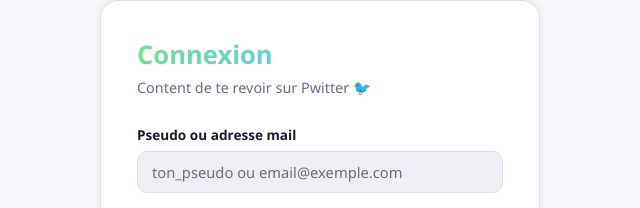
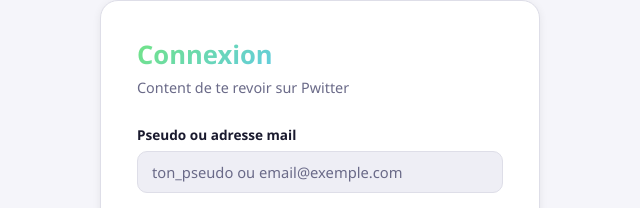
Before and after one commit to Emrick-R/Livrables_forum_Pwitter, a website: page frontend/pages/login.html in a window 1280 px wide. Shown: the part 224-432 px from the top of the page, 320-960 px from the left. Drawn offline with Linux system fonts and the light colour scheme.

Commit message:
front v.1

```diff
--- a/frontend/pages/login.html
+++ b/frontend/pages/login.html
@@ -23,7 +23,7 @@
     <div class="form-page">
         <div class="form-card">
             <h1>Connexion</h1>
-            <p class="sous-titre">Content de te revoir sur Pwitter 🐦</p>
+            <p class="sous-titre">Content de te revoir sur Pwitter </p>
 
             <div class="alerte erreur" id="alerte-erreur"></div>
 
--- a/package.json
+++ b/package.json
@@ -1,5 +1,5 @@
 {
-  "name": "${PROJECT_NAME}",
+  "name": "Livrables_forum_Pwitter",
   "version": "1.0.0",
   "description": "",
   "main": "index.js",
```
